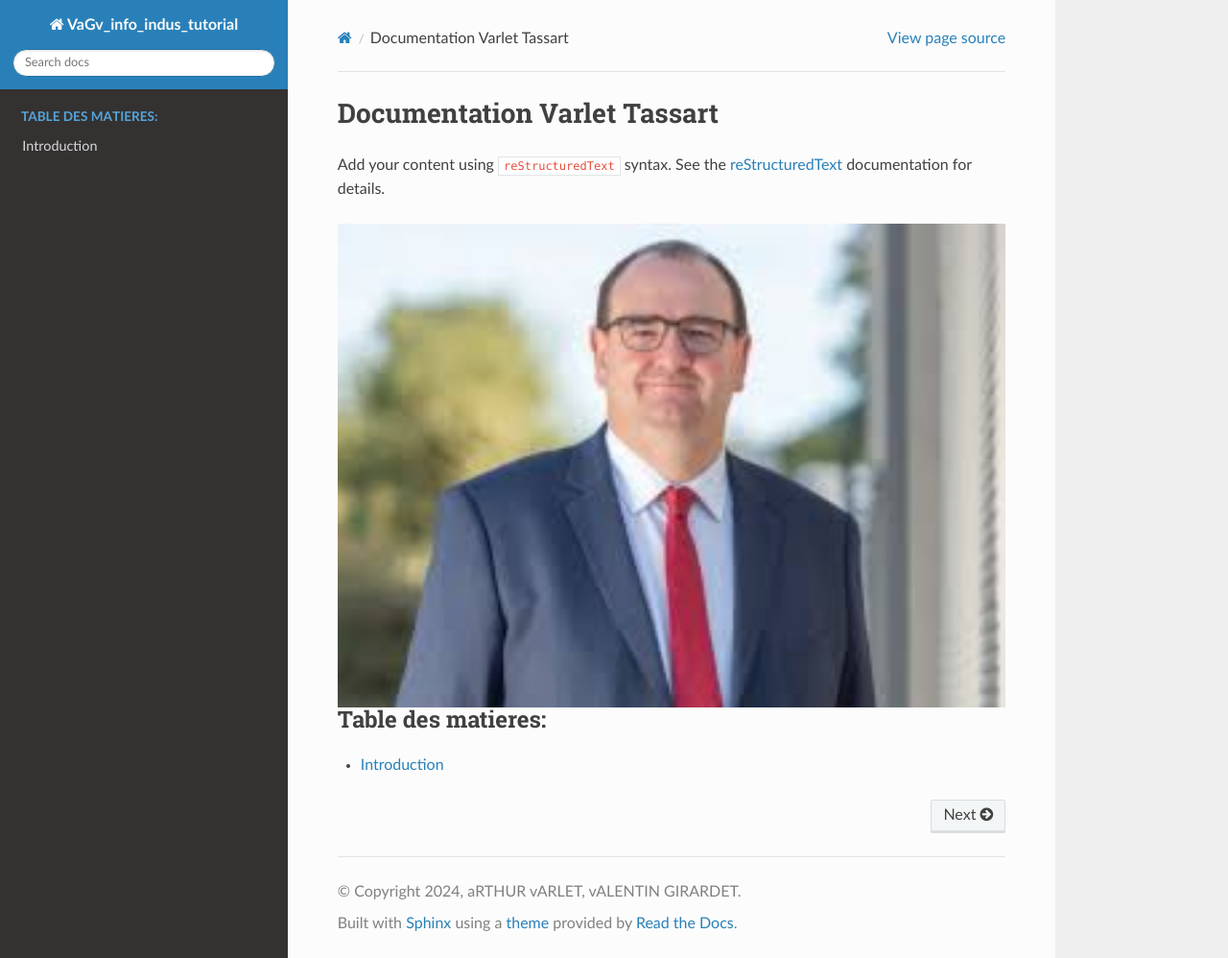
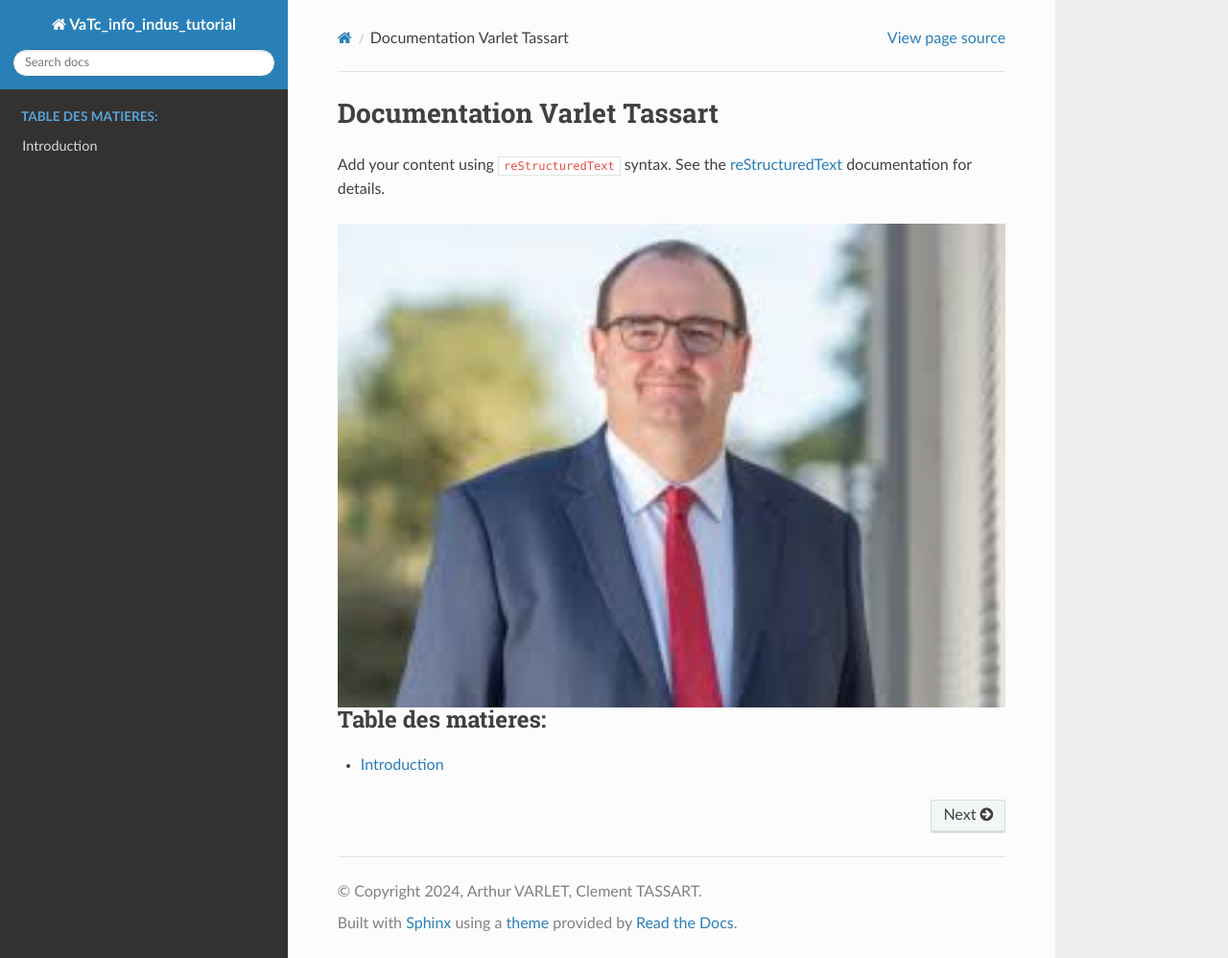
Before and after one commit to Aarthur371/info_indus_tutorial, a Sphinx documentation site: the page built from doc/sphinx/source/index.rst, in a window 1280 px wide and 998 px high. Shown: the whole window at 96% size. Built offline with Sphinx 7.4.7 and the Read the Docs theme 3.1.0, drawn with Linux system fonts in a browser that asks for light colours.

Commit message:
encodage utf8

```diff
--- a/doc/sphinx/source/conf.py
+++ b/doc/sphinx/source/conf.py
@@ -6,10 +6,11 @@
 # -- Project information -----------------------------------------------------
 # https://www.sphinx-doc.org/en/master/usage/configuration.html#project-information
 
-project = 'VaGv_info_indus_tutorial'
-copyright = '2024, aRTHUR vARLET, vALENTIN GIRARDET'
-author = 'aRTHUR vARLET, vALENTIN GIRARDET'
+project = 'VaTc_info_indus_tutorial'
+copyright = '2024, Arthur VARLET, Clement TASSART'
+author = 'Arthur VARLET, Clement TASSART'
 release = '1.0'
+source_encoding = 'utf-8'
 
 # -- General configuration ---------------------------------------------------
 # https://www.sphinx-doc.org/en/master/usage/configuration.html#general-configuration
```
